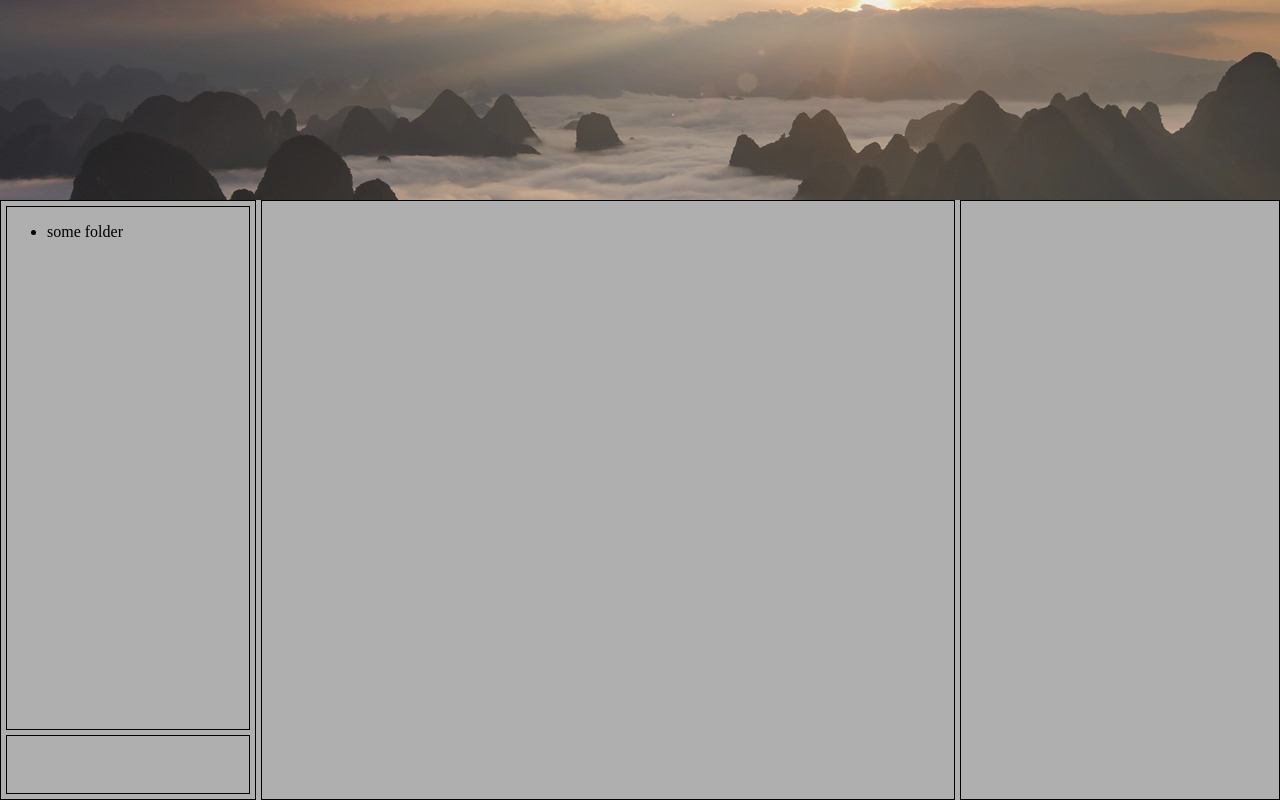
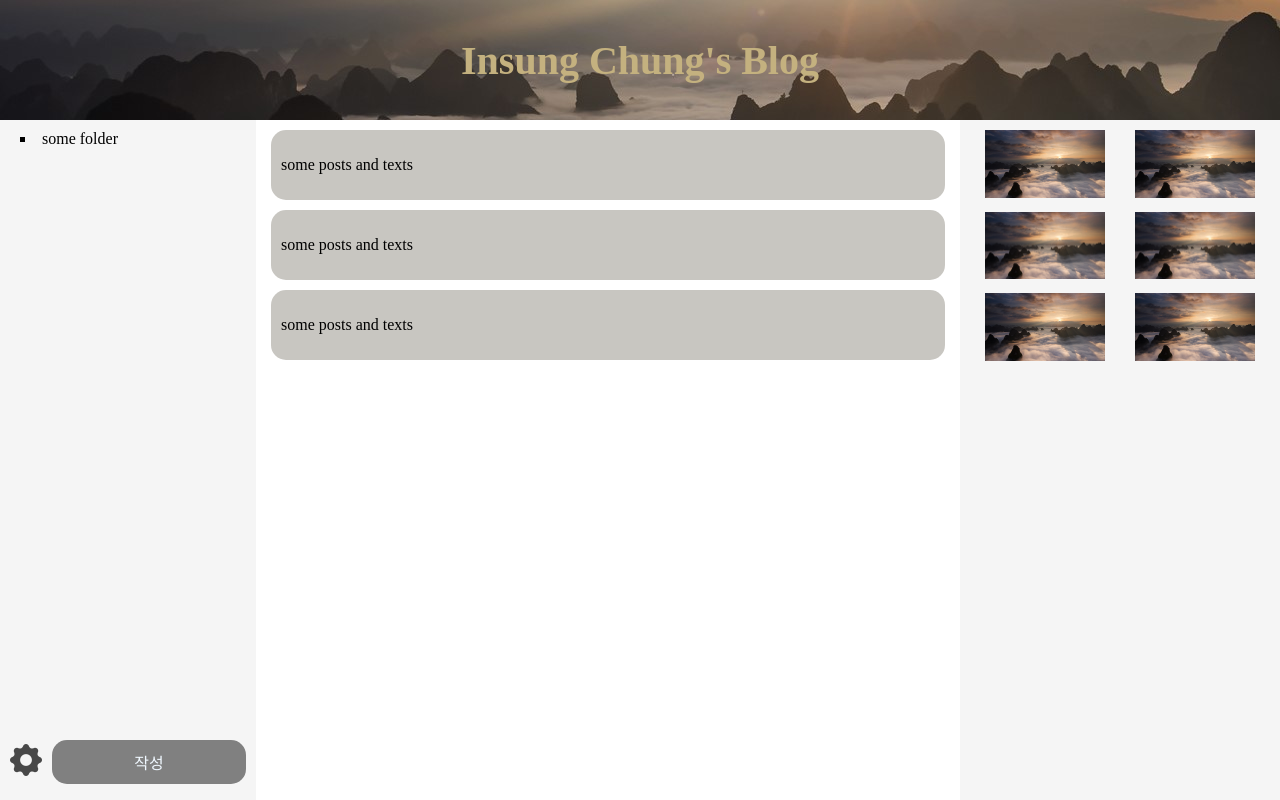
Before and after one commit to IChung14/frontend_portfolio, a plain HTML site: page index.html in a window 1280 px wide. Drawn offline with Linux system fonts and the light colour scheme.

Commit message:
all none interactive features are implemented. dummy object inserted. hover interaction added.

```diff
--- a/index.html
+++ b/index.html
@@ -8,25 +8,44 @@
 </head>
 <body id="layout">
   <header id="header">
-    <!-- image -->
+    <h1 id="title">Insung Chung's Blog</h1>
   </header>
   <main id="main">
-    <div id="sidebar-left" style="border: 1px solid black;">
+    <div id="sidebar-left">
       <!-- divs for directories and setting/writting button comes here -->
-      <div id="directories">
-        <ul>
-          <li>some folder</li>
-        </ul>
-      </div>
+      <ul id="directories">
+        <li><a href="" class="dir-item"> some folder </a></li>
+      </ul>
       <div id="control">
-
+        <a href="" ><img src="src/setting_icon.png" id="setting" alt="Setting"></a>
+        <a href="" id="post">작성</a>
       </div>
     </div>
     <div id="middle" >
       <!-- all posts comes here -->
+      <div class="posts">
+        <p>some posts and texts</p>
+        <span> </span>
+      </div>
+      <div class="posts">
+        <p>some posts and texts</p>
+        <span> </span>
+      </div>
+      <div class="posts">
+        <p>some posts and texts</p>
+        <span> </span>
+      </div>
     </div>
-    <div id="sidebar-right">
-      <!-- photo comes here -->
+    <div style="background-color: rgb(245, 245, 245);">
+      <div id="sidebar-right">
+        <a href="" class="side-image"><img src="images/mount.jpg" style="width: 100%;" alt="Photo"></a>
+        <a href="" class="side-image"><img src="images/mount.jpg" style="width: 100%;" alt="Photo"></a>
+        <a href="" class="side-image"><img src="images/mount.jpg" style="width: 100%;" alt="Photo"></a>
+        <a href="" class="side-image"><img src="images/mount.jpg" style="width: 100%;" alt="Photo"></a>
+        <a href="" class="side-image"><img src="images/mount.jpg" style="width: 100%;" alt="Photo"></a>
+        <a href="" class="side-image"><img src="images/mount.jpg" style="width: 100%;" alt="Photo"></a>
+        <!-- photo comes here -->
+      </div>
     </div>
   </main>
 </body>
--- a/style.css
+++ b/style.css
@@ -4,20 +4,39 @@ html, body{
   width: 100%;
   height: 100%;
 }
+li{
+  padding-left: 10px;
+  list-style-position: inside;
+  list-style-type: square;
+}
+
 #layout{
-  background-color: rgb(175, 175, 175);
+  /* start with 100% header then on scroll, gets reduced to 20:80 */
   display: grid;
 
   grid-template-columns: auto;
-  grid-template-rows: 25% 75%;
+  grid-template-rows: 15% 85%;
+  /* grid-gap: 5px; */
 }
 
 #header{
-  background-image: url("mount.jpg");
+  font-size: 1.25em;
+  background-image: url("images/mount.jpg");
   background-repeat: no-repeat;
   background-position: center;
-  opacity: 0.85;
+  opacity: 1;
 }
+#title{
+  margin: 0;
+  position: relative;
+  top: 50%;
+  left: 50%;
+  transform: translate(-50%, -50%);
+
+  text-align: center;
+  color: rgb(196, 177, 127);
+}
+
 #main{
   display: grid;
 
@@ -25,8 +44,8 @@ html, body{
   grid-gap: 5px;
 }
 
-
 #sidebar-left{
+  background-color: rgb(245, 245, 245);
   padding: 5px;
   display: grid;
 
@@ -34,19 +53,93 @@ html, body{
   grid-gap: 5px;
 }
 #directories{
-  border: 1px solid black;
+  position: relative;
+  /* border: 1px solid black; */
+  margin: 0;
+  padding: 5px;
+  overflow: hidden;
+  overflow-y: scroll;
+  max-height: 76vh;
+  -ms-overflow-style: none;
+  scrollbar-width: none;
 }
-#control{
-  border: 1px solid black;
+#directories::-webkit-scrollbar{
+  display: none;
+}
+.dir-item{
+  color: black;
+  text-decoration: none;
+}
+.dir-item:hover{
+  color: rgb(92, 92, 92);
 }
 
+#control{
+  padding: 5px;
+  display: flex;
+  flex-direction: row;
+  gap: 10px;
+  justify-content: center;
+  align-items: center;
+}
+#setting{
+  width: 2em;
+  align-self: center;
+  opacity: 0.7;
+}
+#setting:hover{
+  opacity: 0.5;
+}
+
+#post{
+  Background: gray;
+  color: aliceblue;
+  text-decoration: none;
+  text-align: center;
+  /* height: 80%; */
+
+  padding: 0.625em 1em;
+  border-radius: 15px;
+  flex-grow: 1;
+}
+#post:hover{
+  Background: rgb(88, 88, 88);
+}
+
+/* posted items */
 #middle{
-  border: 1px solid black;
+  padding: 10px;
+  display: flex;
+  flex-direction: column-reverse;
+  align-self: flex-start;
+  gap: 10px;
+}
+
+.posts{
+  /* border: 1px solid black; */
+  background: rgba(119, 113, 100, 0.4);
+  padding: 10px;
+  border-radius: 15px;
+}
+
+#sidebar-right{
   padding: 10px;
 
+  display: flex;
+  flex-direction: row;
+  justify-content: space-around;
+  align-content: space-around;
+  flex-wrap: wrap;
+  align-items: flex-start;
+  row-gap: 10px;
 }
-#sidebar-right{
-  border: 1px solid black;
-  padding: 10px;
+.side-image{
+  width: 40%;
+  flex-shrink: 1;
+  align-self: flex-start;
 
+  transition: all 300ms ease-in-out
 }
+.side-image:hover{
+  width: 56%;
+}
```
Also changed, not shown: images/mount.jpg (renamed from mount.jpg), src/setting_icon.png (added).
